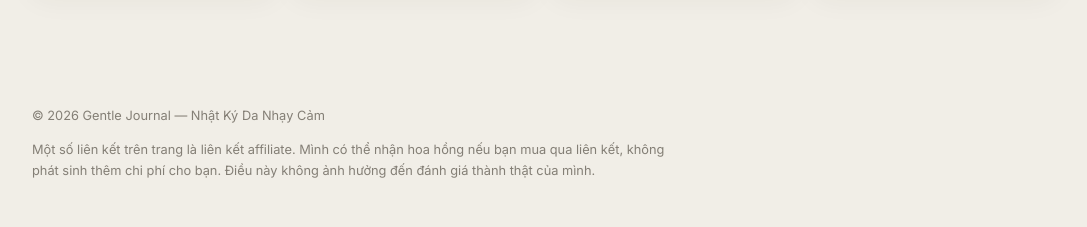
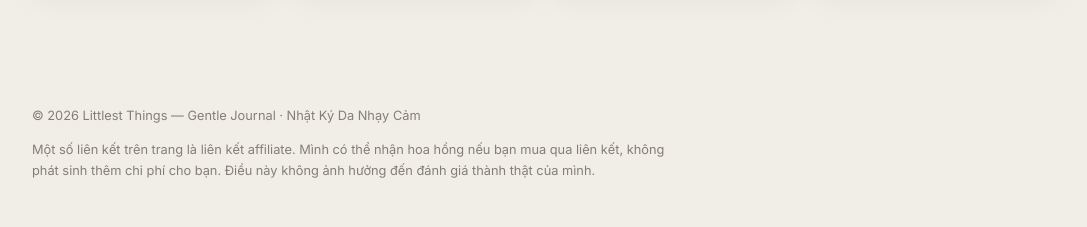
Before and after one commit to gentle-journal/gentle-journal, a Jekyll site: the page built from index.html, in a window 1280 px wide. Shown: the part 1582-1809 px from the top of the page, without its empty margins (96-1183 px from the left). Built offline with Jekyll 4.4.1, drawn with Linux system fonts in a browser that asks for light colours; some web fonts are replaced.

Commit message:
Update footer brand to Littlest Things

```diff
--- a/_includes/footer.html
+++ b/_includes/footer.html
@@ -1,6 +1,6 @@
 <footer class="site">
   <div class="wrap">
-    <p>© {{ site.time | date: '%Y' }} Gentle Journal — {{ site.tagline }}</p>
+    <p>© {{ site.time | date: '%Y' }} Littlest Things — {{ site.descriptor }} · {{ site.tagline }}</p>
     <p>Một số liên kết trên trang là liên kết affiliate. Mình có thể nhận hoa hồng nếu bạn mua qua liên kết, không phát sinh thêm chi phí cho bạn. Điều này không ảnh hưởng đến đánh giá thành thật của mình.</p>
   </div>
 </footer>
```
